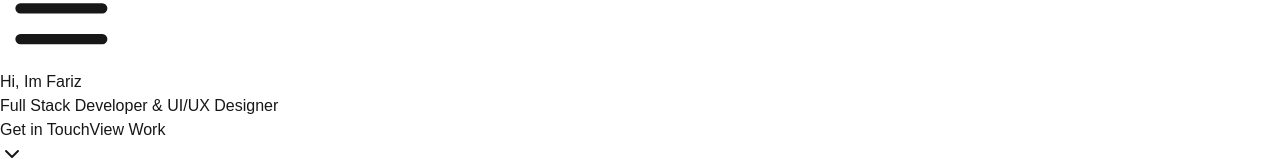
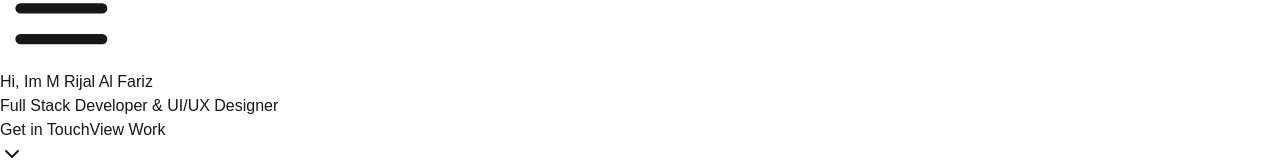
Before and after one commit to rijalalfariz/alfariz-me, a Next.js app: page /alfariz-me/ in a window 1280 px wide. Shown: the part 125-285 px from the top of the page. Built offline with nearby package versions, Linux system fonts and the light colour scheme.

Commit message:
first change

```diff
--- a/src/app/page.tsx
+++ b/src/app/page.tsx
@@ -100,7 +100,7 @@ const PortfolioWebsite = () => {
       {/* Hero Section */}
       <section id="hero" className="min-h-screen flex items-center justify-center bg-gradient-to-r from-indigo-500 to-purple-600 text-white pt-16">
         <div className="max-w-7xl mx-auto px-4 sm:px-6 lg:px-8 text-center">
-          <h1 className="text-5xl md:text-6xl font-bold mb-6">Hi, Im Fariz</h1>
+          <h1 className="text-5xl md:text-6xl font-bold mb-6">Hi, Im M Rijal Al Fariz</h1>
           <p className="text-xl md:text-2xl mb-8">Full Stack Developer & UI/UX Designer</p>
           <div className="flex justify-center space-x-4">
             <a href="#contact" className="bg-white text-indigo-600 px-6 py-3 rounded-full font-semibold hover:bg-opacity-90 transition-all duration-200">Get in Touch</a>
```
